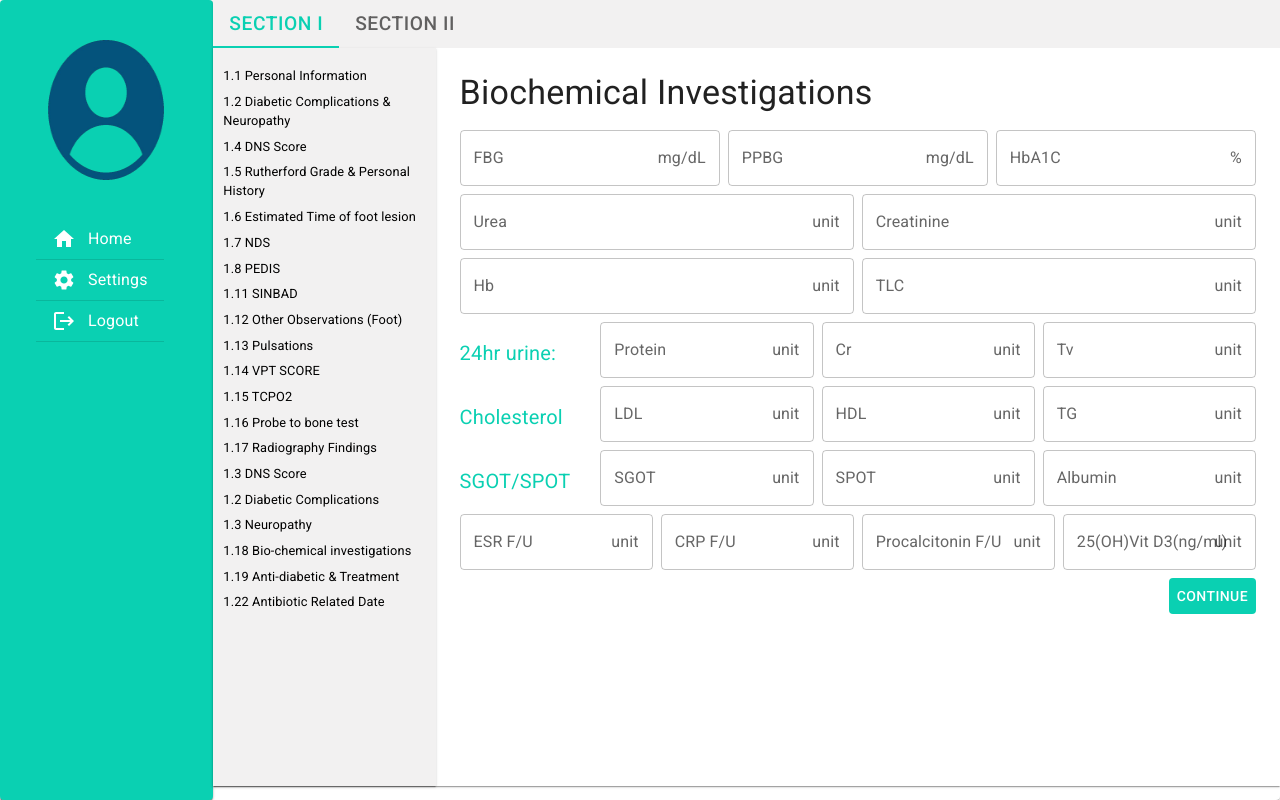
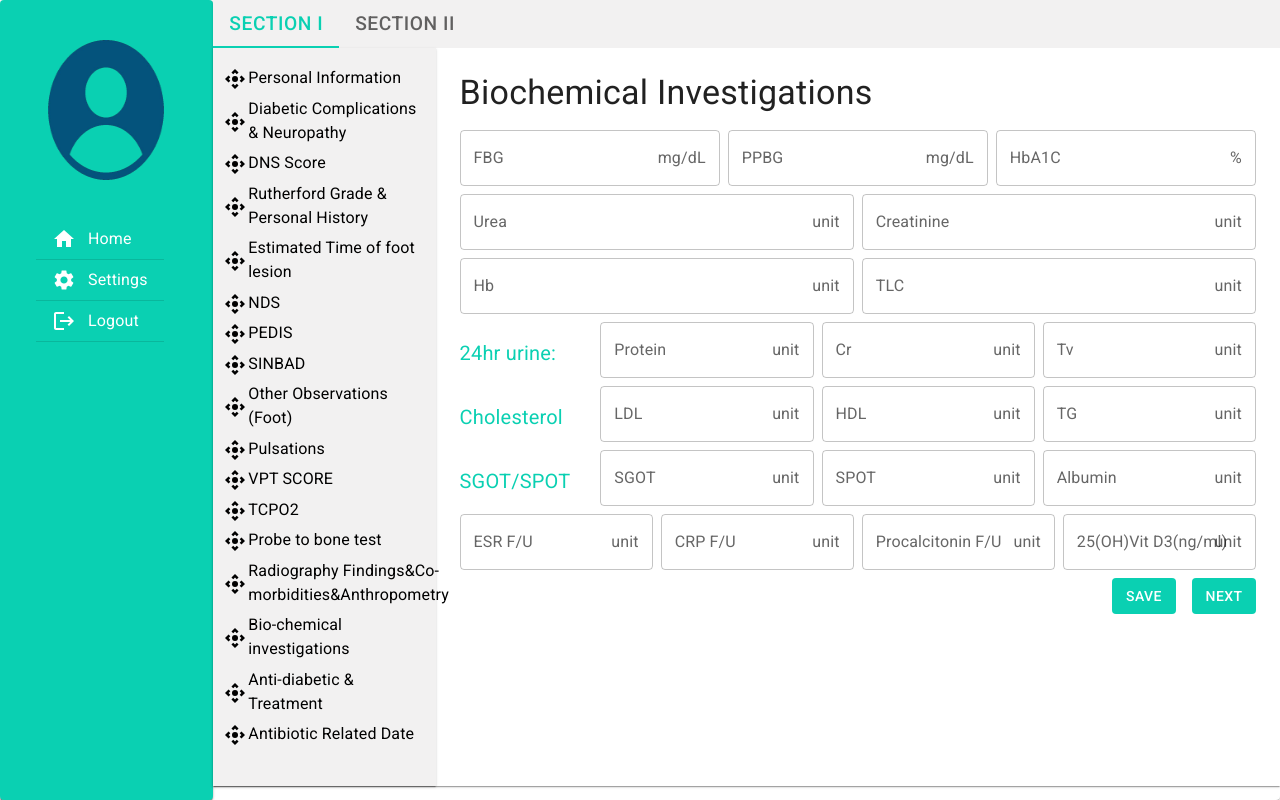
Before and after one commit to MeiiporulTrainingSite/DFP, a React (Create React App) app: page /Bio-chemicalinvestigations in a window 1280 px wide. Built offline with nearby package versions, Linux system fonts and the light colour scheme.

Commit message:
save&next

```diff
--- a/src/Pages/dpage4/dpage4.js
+++ b/src/Pages/Antibiotic/Antibiotic.js
@@ -17,7 +17,7 @@ import { TextField, Input } from "@mui/material";
 import RadioCom from "./Radio";
 import { SpaceBar } from "@mui/icons-material";
 // import Microbiological from "./microprof";
-export default function Dpage4() {
+export default function Antibiotic() {
   const formik = useFormik({
     initialValues: {
       prior: "",
@@ -304,7 +304,7 @@ export default function Dpage4() {
           >
             Outcome at 3 months
           </Typography>
-          <Grid item md={6} xl={12}>
+          <Grid item md={12} xl={12}>
             <RadioCom
               radio={radio}
               OnChange={formik.handleChange}
@@ -405,6 +405,7 @@ export default function Dpage4() {
         <Grid item md={12} lg={12} align="right">
           <Button
             type="submit"
+            // onClick={onClick}
             sx={{
               backgroundColor: "#0AD0B2",
               color: "#fff",
@@ -412,10 +413,26 @@ export default function Dpage4() {
                 border: "1px solid #0AD0B2",
                 color: "#0AD0B2",
               },
+              marginRight: "1rem",
             }}
           >
-            Continue
+            Save
           </Button>
+          {/* <Link to="/Probe to bone test"> */}
+            <Button
+              // onClick={onClick}
+              sx={{
+                backgroundColor: "#0AD0B2",
+                color: "#fff",
+                ":hover": {
+                  border: "1px solid #0AD0B2",
+                  color: "#0AD0B2",
+                },
+              }}
+            >
+              next
+            </Button>
+          {/* </Link> */}
         </Grid>
       </Grid>
     </form>
--- a/src/Pages/dpage4/Radio.js
+++ b/src/Pages/Antibiotic/Radio.js
@@ -14,7 +14,7 @@ export default function RadioCom(props) {
           {props.FormLabel}
         </FormLabel>
         <RadioGroup
-          row
+         row
           aria-labelledby="demo-radio-buttons-group-label"
           onChange={props.OnChange}
         >
@@ -25,7 +25,7 @@ export default function RadioCom(props) {
               value={data.value}
               control={<Radio />}
               label={data.label}
-              sx={{ mr: "8rem", textAlign: "spaceAround" }}
+              // sx={{ mr: "2rem", textAlign: "spaceAround" }}
             />
           ))}
         </RadioGroup>
--- a/src/Pages/Antidiabetic.js
+++ b/src/Pages/Antidiabetic&Treatment/Antidiabetic.js
@@ -47,11 +47,11 @@ const columns = [
   },
   {
     id: 7,
-    label: " Type1",
+    label: " Type1 Insulin",
   },
   {
     id: 8,
-    label: " Type2",
+    label: " Type2 Insulin",
   },
 ];
 const Doslist = [
@@ -130,7 +130,7 @@ export default function Antidiabetic() {
       <TableContainer>
         <Table>
           <TableBody>
-            <TableRow component="h2">Anti-diabetic treatment</TableRow>
+            <TableRow ><Typography variant="h4">Anti-diabetic treatment</Typography></TableRow>
             <TableRow>
               <TextField
                 sx={{ width: "60vw", m: "1rem", color: "primary.main" }}
@@ -165,8 +165,8 @@ export default function Antidiabetic() {
                   <TableCell key={dogelist + i} component="th" scope="column">
                     <Dosagetext
                       sx={{ color: "primary.main" }}
-                      label={dogelist.label}
-                      placeholder={dogelist.placeholder}
+                      // label={dogelist.label}
+                      // placeholder={dogelist.placeholder}
                       name={dogelist.text}
                       onChange={formik.handleChange}
                     />
@@ -178,19 +178,7 @@ export default function Antidiabetic() {
         </Table>
       </TableContainer>
 
-      <Button
-        type="submit"
-        sx={{
-          backgroundColor: "#0AD0B2",
-          color: "#fff",
-          ":hover": {
-            border: "1px solid #0AD0B2",
-            color: "#0AD0B2",
-          },
-        }}
-      >
-        Continue
-      </Button>
+
     </form>
   );
 }
--- a/src/Pages/Treatment.js
+++ b/src/Pages/Antidiabetic&Treatment/Treatment.js
@@ -213,6 +213,7 @@ import {
           <Grid item md={12} lg={12} align="right">
           <Button
             type="submit"
+            // onClick={onClick}
             sx={{
               backgroundColor: "#0AD0B2",
               color: "#fff",
@@ -220,10 +221,26 @@ import {
                 border: "1px solid #0AD0B2",
                 color: "#0AD0B2",
               },
+              marginRight: "1rem",
             }}
           >
-            Continue
+            Save
           </Button>
+          {/* <Link to="/Probe to bone test"> */}
+            <Button
+              // onClick={onClick}
+              sx={{
+                backgroundColor: "#0AD0B2",
+                color: "#fff",
+                ":hover": {
+                  border: "1px solid #0AD0B2",
+                  color: "#0AD0B2",
+                },
+              }}
+            >
+              next
+            </Button>
+          {/* </Link> */}
         </Grid>
         </Grid>
       </form>
--- a/src/Pages/jpage1.js
+++ b/src/Pages/Biochemical/Bio-chemical.js
@@ -5,7 +5,7 @@ import InputAdorn from "./inputadornment";
 import Grid from "@mui/material/Grid";
 import Card from "@mui/material/Card";
 
-import "../App.css";
+import "../../App.css";
 
 import React from "react";
 import { makeStyles } from "@mui/material";
@@ -67,7 +67,7 @@ const Biochemicalinput1 = [
   },
 ];
 
-export default function Jpage1() {
+export default function Biochemical() {
   const formik = useFormik({
     initialValues: {
       fbg: "",
@@ -92,9 +92,9 @@ export default function Jpage1() {
       VitD3: "",
     },
     validationSchema: Yup.object({
-      fbg: Yup.string().required("Required"),
-      ppbg: Yup.string().required("Required"),
-      HbA1C: Yup.string().required("Required"),
+      // fbg: Yup.string().required("Required"),
+      // ppbg: Yup.string().required("Required"),
+      // HbA1C: Yup.string().required("Required"),
     }),
     onSubmit: (values) => {
       alert(JSON.stringify(values, null, 2));
@@ -301,6 +301,7 @@ export default function Jpage1() {
         <Grid item md={12} lg={12} align="right">
           <Button
             type="submit"
+            // onClick={onClick}
             sx={{
               backgroundColor: "#0AD0B2",
               color: "#fff",
@@ -308,10 +309,26 @@ export default function Jpage1() {
                 border: "1px solid #0AD0B2",
                 color: "#0AD0B2",
               },
+              marginRight: "1rem",
             }}
           >
-            Continue
+            Save
           </Button>
+          {/* <Link to="/Probe to bone test"> */}
+            <Button
+              // onClick={onClick}
+              sx={{
+                backgroundColor: "#0AD0B2",
+                color: "#fff",
+                ":hover": {
+                  border: "1px solid #0AD0B2",
+                  color: "#0AD0B2",
+                },
+              }}
+            >
+              next
+            </Button>
+          {/* </Link> */}
         </Grid>
       </Grid>
     </form>
--- a/src/Pages/inputadornment.js
+++ b/src/Pages/Biochemical/inputadornment.js
@@ -2,10 +2,10 @@ import { useFormik } from "formik";
 import * as Yup from "yup";
 import { Button, Typography, TextField } from "@mui/material";
 
-import Textbox from "../component/Textbox";
+import Textbox from "../../component/Textbox";
 import Grid from "@mui/material/Grid";
 
-import "../App.css";
+import "../../App.css";
 
 import React from "react";
 
--- a/src/Pages/dpage1.js
+++ b/src/Pages/dpage1.js
@@ -86,7 +86,6 @@ export default function Dpage1() {
             sx={{
               color: "#0AD0B2",
               fontSize: "1rem",
-
             }}
           >
             Intervention Name
@@ -259,6 +258,7 @@ export default function Dpage1() {
         <Grid item md={12} lg={12} align="right">
           <Button
             type="submit"
+            // onClick={onClick}
             sx={{
               backgroundColor: "#0AD0B2",
               color: "#fff",
@@ -266,10 +266,26 @@ export default function Dpage1() {
                 border: "1px solid #0AD0B2",
                 color: "#0AD0B2",
               },
+              marginRight: "1rem",
             }}
           >
-            Continue
+            Save
           </Button>
+          {/* <Link to="/Probe to bone test"> */}
+            <Button
+              // onClick={onClick}
+              sx={{
+                backgroundColor: "#0AD0B2",
+                color: "#fff",
+                ":hover": {
+                  border: "1px solid #0AD0B2",
+                  color: "#0AD0B2",
+                },
+              }}
+            >
+              next
+            </Button>
+          {/* </Link> */}
         </Grid>
       </Grid>
     </form>
--- a/src/Pages/dpage2.js
+++ b/src/Pages/dpage2.js
@@ -270,6 +270,7 @@ export default function Dpage1() {
         <Grid item md={12} lg={12} align="right">
           <Button
             type="submit"
+            // onClick={onClick}
             sx={{
               backgroundColor: "#0AD0B2",
               color: "#fff",
@@ -277,11 +278,28 @@ export default function Dpage1() {
                 border: "1px solid #0AD0B2",
                 color: "#0AD0B2",
               },
+              marginRight: "1rem",
             }}
           >
-            Continue
+            Save
           </Button>
+          {/* <Link to="/Probe to bone test"> */}
+            <Button
+              // onClick={onClick}
+              sx={{
+                backgroundColor: "#0AD0B2",
+                color: "#fff",
+                ":hover": {
+                  border: "1px solid #0AD0B2",
+                  color: "#0AD0B2",
+                },
+              }}
+            >
+              next
+            </Button>
+          {/* </Link> */}
         </Grid>
+
       </Grid>
     </form>
   );
--- a/src/component/Routecomp.js
+++ b/src/component/Routecomp.js
@@ -10,15 +10,15 @@ import Dpage1 from "../Pages/dpage1";
 import Dpage2 from "../Pages/dpage2";
 import Dpage3 from "../Pages/dpage3/dpage3";
 import Sinbad from "../Pages/Sinbad/Sinbad";
-import Jpage1 from "../Pages/jpage1";
-import Antidiabetic from "../Pages/Antidiabetic";
-import Treatment from "../Pages/Treatment";
+import Biochemical from "../Pages/Biochemical/Bio-chemical";
+import Antidiabetic from "../Pages/Antidiabetic&Treatment/Antidiabetic";
+import Treatment from "../Pages/Antidiabetic&Treatment/Treatment";
 import Estimatedtimeoffootlesion from "../Pages/Currentlesion/currentlesion.js";
-import Dpage4 from "../Pages/dpage4/dpage4";
+import Antibiotic from "../Pages/Antibiotic/Antibiotic";
 // import Estimated from "../Pages/Currentlesion/Estimated";
 import Nds from "../Pages/NDS/nds";
 import Pedis from "../Pages/PEDIS/pedis";
-import VPT from "../Pages/VPTScore/VPTScore"
+import VPT from "../Pages/VPTScore/VPTScore";
 
 export default function ListRouter() {
   return (
@@ -49,7 +49,7 @@ export default function ListRouter() {
           <Sinbad />
         </Route>
         <Route path="/VPTSCORE">
-          <VPT/>
+          <VPT />
         </Route>
         <Route path="/TCPO2">
           <Dpage1 />
@@ -67,14 +67,14 @@ export default function ListRouter() {
           <Pulsations />
         </Route>
         <Route path="/Bio-chemicalinvestigations">
-          <Jpage1 />
+          <Biochemical />
         </Route>
         <Route path="/Antidiabetic&treatment">
           <Antidiabetic />
           <Treatment />
         </Route>
         <Route path="/Antibiotic Related Date">
-          <Dpage4 />
+          <Antibiotic/>
         </Route>
       </Switch>
     </Box>
--- a/src/component/section1.js
+++ b/src/component/section1.js
@@ -1,6 +1,7 @@
 import Divider from "@mui/material/Divider";
 import List from "@mui/material/List";
 import ListItem from "@mui/material/ListItem";
+import ControlCameraIcon from '@mui/icons-material/ControlCamera';
 import Box from "@mui/material/Box";
 import { Grid, Paper, Typography, makeStyles } from "@mui/material";
 import { Link } from "react-router-dom";
@@ -14,15 +15,23 @@ export default function Section1() {
     <List>
       {menu1.map((list, i) => (
         <Box key={i}>
-          <ListItem button sx={{ padding: "2px" }}>
+
+          <ListItem
+
+          button className="hoverLink" sx={{ padding: "2px" }}>
+
+            {list.icon }
             <Typography
               sx={{
-                fontSize: "0.8rem",
+                fontSize: "1rem",
                 mb: "2.5px",
+                ml:"1px",
+                // color:"primary"
               }}
             >
+
               <Link to={list.path} className="hoverLink">
-                {list.title}{" "}
+               {list.title}{" "}
               </Link>
             </Typography>
           </ListItem>
--- a/src/data/index.js
+++ b/src/data/index.js
@@ -1,6 +1,7 @@
 import HomeIcon from "@mui/icons-material/Home";
 import SettingsIcon from "@mui/icons-material/Settings";
 import LogoutIcon from "@mui/icons-material/Logout";
+import ControlCameraIcon from '@mui/icons-material/ControlCamera';
 
 export const menu = [
   { icon: <HomeIcon />, title: "Home", path: "home" },
@@ -9,37 +10,33 @@ export const menu = [
 ];
 
 export const menu1 = [
-  { title: "1.1 Personal Information", path: "/" },
+  { icon:<ControlCameraIcon sx={{fontWeight:"none"}} />,title: " Personal Information", path: "/" },
   {
-    title: "1.2 Diabetic Complications & Neuropathy",
+    icon:<ControlCameraIcon/>,title: " Diabetic Complications & Neuropathy",
     path: "/DiabeticComplications",
   },
-  { title: "1.4 DNS Score", path: "/DNS Score" },
+  { icon:<ControlCameraIcon/>, title: "DNS Score", path: "/DNS Score" },
   {
-    title: "1.5 Rutherford Grade & Personal History ",
+    icon:<ControlCameraIcon/>, title: "Rutherford Grade & Personal History ",
     path: "/RutherfordGrade",
   },
-  { title: "1.6 Estimated Time of foot lesion", path: "/Footlesion" },
-  { title: "1.7 NDS", path: "/nds" },
-  { title: "1.8 PEDIS", path: "/pedis" },
-  { title: "1.11 SINBAD", path: "/Sinbad" },
-  { title: "1.12 Other Observations (Foot)", path: "/Observations" },
-  { title: "1.13 Pulsations", path: "/Pulsations" },
-  { title: "1.14 VPT SCORE", path: "/VPTSCORE" },
-  { title: "1.15 TCPO2 ", path: "/TCPO2" },
-  { title: "1.16 Probe to bone test", path: "/Probe to bone test" },
-  { title: "1.17 Radiography Findings", path: "/Radiography Findings" },
-  { title: "1.3 DNS Score", path: "/DNS Score" },
-  // { title: "1.5 Estimated Time of foot lesion", path:'/Estimated Time of foot lesion' },
-  { title: "1.2 Diabetic Complications", path: "/DiabeticComplications" },
-  { title: "1.3 Neuropathy", path: "/Neuropathy" },
-  // { title: "1.7 Estimated Time of foot lesion", path:'/Estimated Time of foot lesion' },
-  {
-    title: "1.18 Bio-chemical investigations",
+  {  icon:<ControlCameraIcon/>,title: "Estimated Time of foot lesion", path: "/Footlesion" },
+  {  icon:<ControlCameraIcon/>,title: "NDS", path: "/nds" },
+  {  icon:<ControlCameraIcon/>,title: "PEDIS", path: "/pedis" },
+  { icon:<ControlCameraIcon/>, title: "SINBAD", path: "/Sinbad" },
+  {  icon:<ControlCameraIcon/>,title: "Other Observations (Foot)", path: "/Observations" },
+  {  icon:<ControlCameraIcon/>,title: "Pulsations", path: "/Pulsations" },
+  {  icon:<ControlCameraIcon/>,title: "VPT SCORE", path: "/VPTSCORE" },
+  {  icon:<ControlCameraIcon/>,title: "TCPO2 ", path: "/TCPO2" },
+  {  icon:<ControlCameraIcon/>,title: "Probe to bone test", path: "/Probe to bone test" },
+  {  icon:<ControlCameraIcon/>,title: "Radiography Findings&Co-morbidities&Anthropometry", path: "/Radiography Findings" },
+
+  { icon:<ControlCameraIcon/>,
+    title: "Bio-chemical investigations",
     path: "/Bio-chemicalinvestigations",
   },
-  { title: "1.19 Anti-diabetic & Treatment", path: "/Antidiabetic&Treatment" },
-  { title: "1.22 Antibiotic Related Date", path: "/Antibiotic Related Date" },
+  { icon:<ControlCameraIcon/>, title: "Anti-diabetic & Treatment", path: "/Antidiabetic&Treatment" },
+  {  icon:<ControlCameraIcon/>,title: "Antibiotic Related Date", path: "/Antibiotic Related Date" },
 ];
 export const menu2 = [
   { title: "Acute/Chronic" },
```
Also changed, not shown: src/Pages/Antidiabetic&Treatment/Dosagetext.js (renamed from src/Pages/Dosagetext.js).
